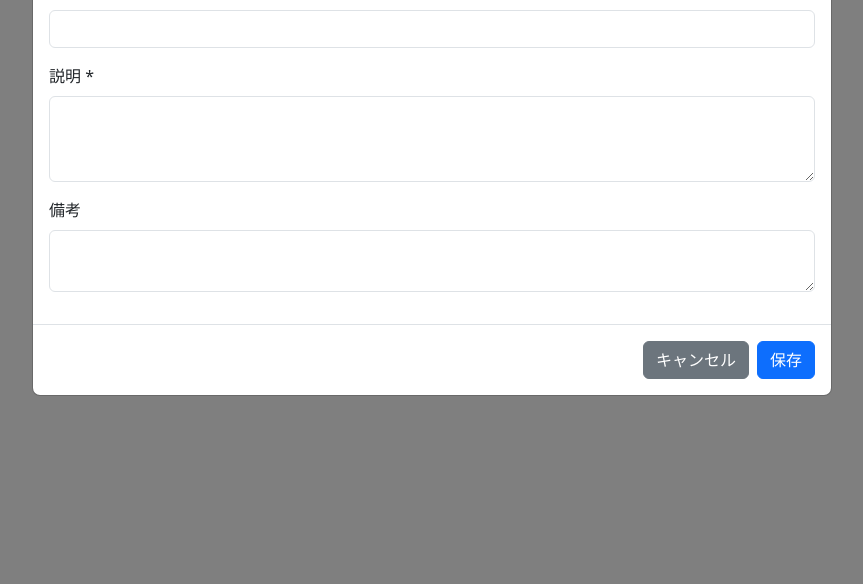
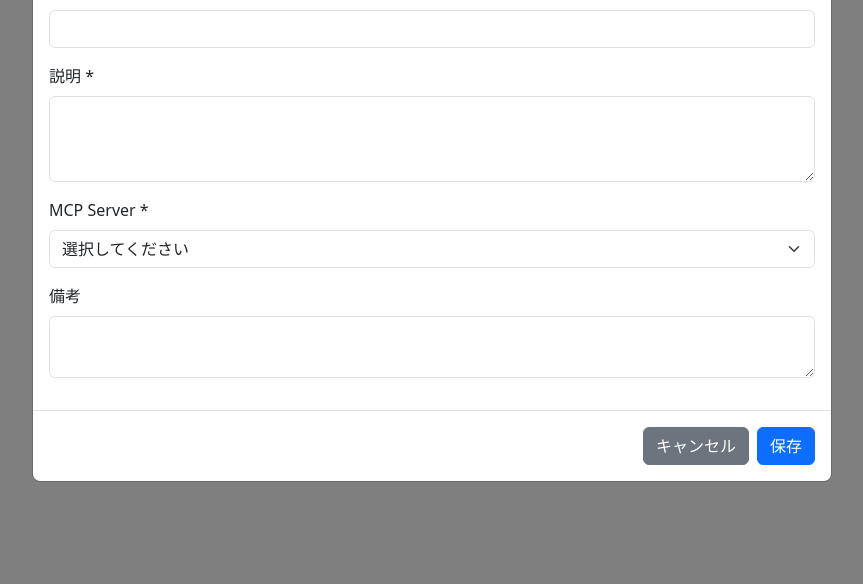
Before and after one commit to takehig/MCP-Management, a FastAPI app: page / in a window 1280 px wide, after a click on "新規追加". Shown: the part 216-800 px from the top of the page, without its empty margins (208-1071 px from the left). Run offline with FastAPI, Linux system fonts and the light colour scheme; data that the repository does not hold is empty.

Commit message:
[FEATURE] モーダル MCP Server ドロップダウン対応
- templates/index.html: 新規追加・編集モーダルに MCP Server ドロップダウン追加
- static/js/main.js: editTool・updateTool・saveTool 関数 mcp_server_name 対応
- ドロップダウン選択肢: ProductMaster MCP, CRM MCP, Unknown MCP
- UI改善: 選択式でユーザビリティ向上

```diff
--- a/static/js/main.js
+++ b/static/js/main.js
@@ -97,6 +97,7 @@ async function saveTool() {
         tool_key: document.getElementById('addToolKey').value,
         tool_name: document.getElementById('addToolName').value,
         description: document.getElementById('addDescription').value,
+        mcp_server_name: document.getElementById('addMcpServer').value,
         remarks: document.getElementById('addRemarks').value || null
     };
 
@@ -130,6 +131,7 @@ function editTool(toolKey) {
     document.getElementById('editToolKey').value = tool.tool_key;
     document.getElementById('editToolName').value = tool.tool_name;
     document.getElementById('editDescription').value = tool.description;
+    document.getElementById('editMcpServer').value = tool.mcp_server_name || '';
     document.getElementById('editRemarks').value = tool.remarks || '';
 
     new bootstrap.Modal(document.getElementById('editModal')).show();
@@ -142,6 +144,7 @@ async function updateTool() {
         tool_key: toolKey,
         tool_name: document.getElementById('editToolName').value,
         description: document.getElementById('editDescription').value,
+        mcp_server_name: document.getElementById('editMcpServer').value,
         remarks: document.getElementById('editRemarks').value || null
     };
 
--- a/templates/index.html
+++ b/templates/index.html
@@ -89,6 +89,15 @@
                             <textarea class="form-control" id="addDescription" rows="3" required></textarea>
                         </div>
                         <div class="mb-3">
+                            <label for="addMcpServer" class="form-label">MCP Server *</label>
+                            <select class="form-select" id="addMcpServer" required>
+                                <option value="">選択してください</option>
+                                <option value="ProductMaster MCP">ProductMaster MCP</option>
+                                <option value="CRM MCP">CRM MCP</option>
+                                <option value="Unknown MCP">Unknown MCP</option>
+                            </select>
+                        </div>
+                        <div class="mb-3">
                             <label for="addRemarks" class="form-label">備考</label>
                             <textarea class="form-control" id="addRemarks" rows="2"></textarea>
                         </div>
@@ -125,6 +134,15 @@
                             <textarea class="form-control" id="editDescription" rows="3" required></textarea>
                         </div>
                         <div class="mb-3">
+                            <label for="editMcpServer" class="form-label">MCP Server *</label>
+                            <select class="form-select" id="editMcpServer" required>
+                                <option value="">選択してください</option>
+                                <option value="ProductMaster MCP">ProductMaster MCP</option>
+                                <option value="CRM MCP">CRM MCP</option>
+                                <option value="Unknown MCP">Unknown MCP</option>
+                            </select>
+                        </div>
+                        <div class="mb-3">
                             <label for="editRemarks" class="form-label">備考</label>
                             <textarea class="form-control" id="editRemarks" rows="2"></textarea>
                         </div>
```
